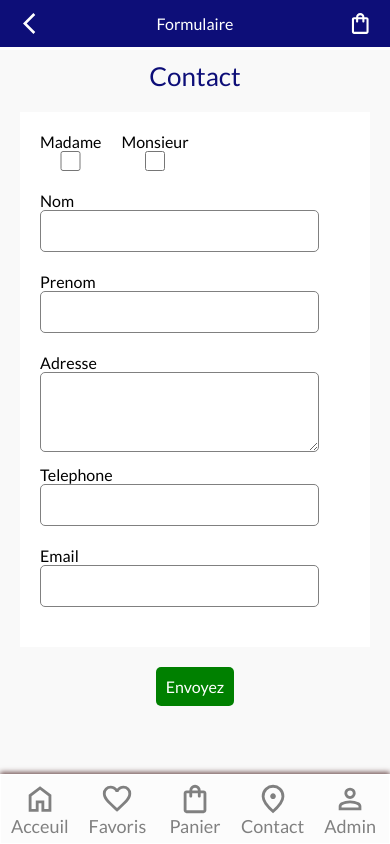
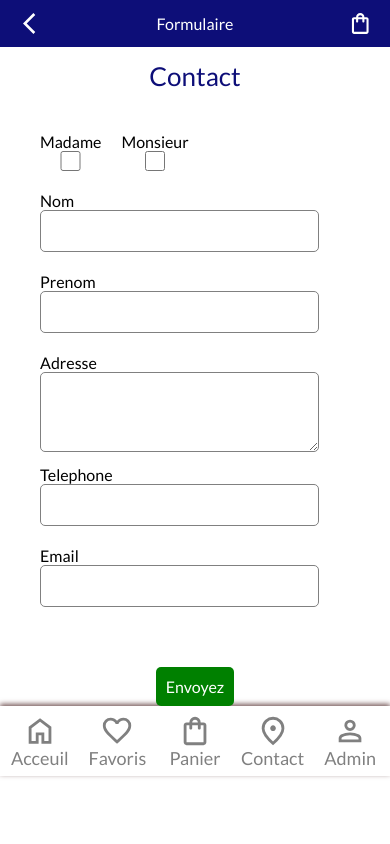
Before and after one commit to bricebrain/frontAkf, a React (Create React App) app: page /Form in a window 390 px wide. Built offline with nearby package versions, Linux system fonts and the light colour scheme.

Commit message:
mobile responsive4

```diff
--- a/src/components/Layout.js
+++ b/src/components/Layout.js
@@ -21,13 +21,14 @@ const Layout = ({
   console.log(withoutHeader, withoutFooter);
   return (
     <div
-      style={{
-        width: "100vw",
-        height: "100svh",
-        backgroundColor: "#F9F9F9",
-        display: "flex",
-        flexDirection: "column",
-      }}
+      className="layout"
+      // style={{
+      //   width: "100vw",
+      //   height: "100vh",
+      //   backgroundColor: "#F9F9F9",
+      //   display: "flex",
+      //   flexDirection: "column",
+      // }}
     >
       {withoutHeader ? null : (
         <Header
--- a/src/index.css
+++ b/src/index.css
@@ -21,10 +21,22 @@ code {
 }
 
 * Style du conteneur principal */
+
 .layout {
   display: flex;
+  width: 100vw;
+  background-color: #F9F9F9;
   flex-direction: column;
-  height: 100svh; /* 100% de la hauteur de la vue (viewport) */
+  height: 100vh; /* 100% de la hauteur de la vue (viewport) */
+  height: -webkit-fill-avalaibe;
+
+
+
+
+
+
+
+
 }
 
 /* Style du header et du footer */
```
